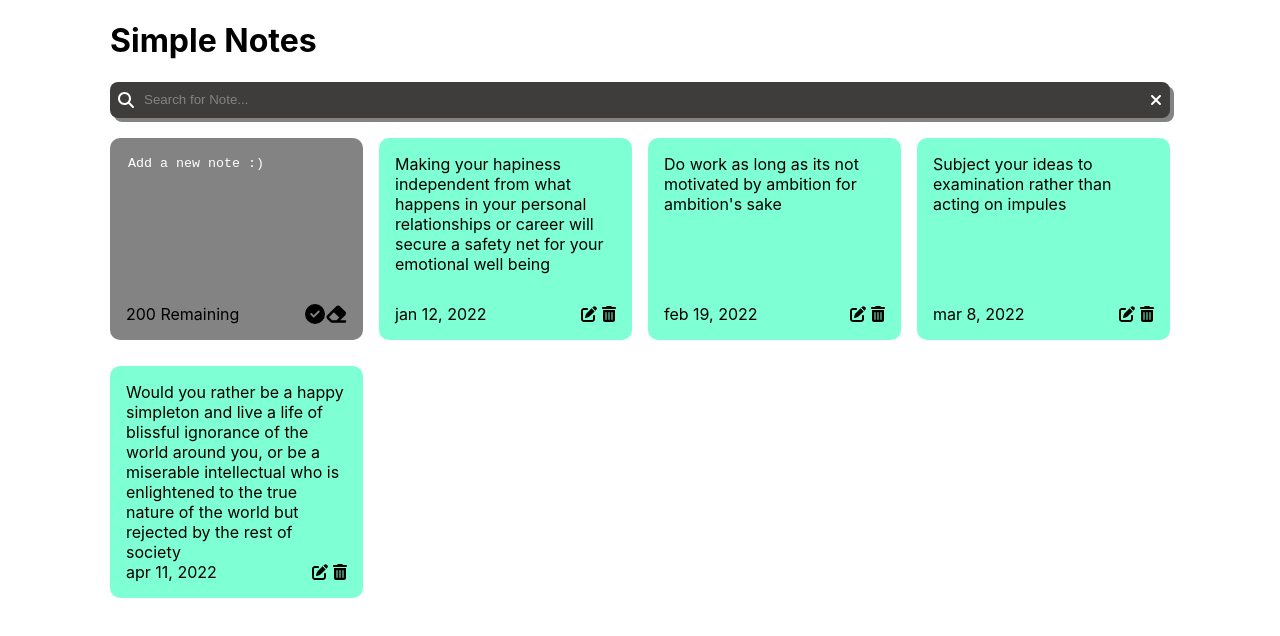
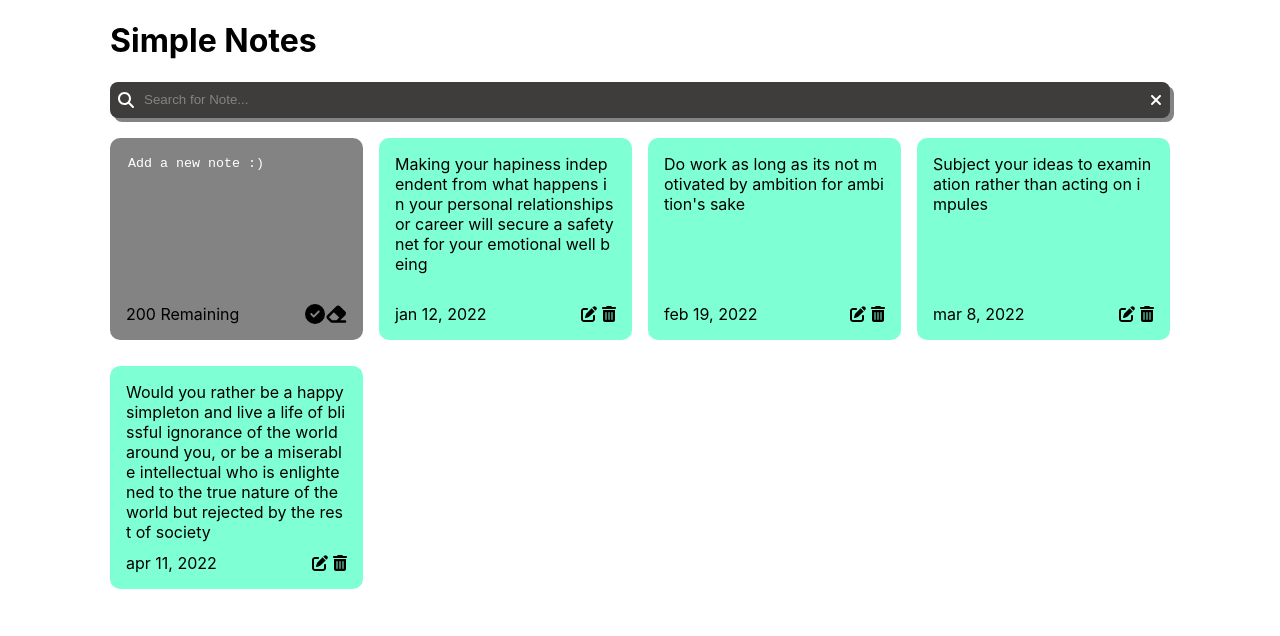
Before and after one commit to JubzCodes/simple-notes, a React (Create React App) app: page / in a window 1280 px wide. Shown: the top 636 px of the page. Built offline with nearby package versions, Linux system fonts and the light colour scheme; the HTML template or start-up script is replaced by a standard one.

Commit message:
fix text wrap for notes

```diff
--- a/src/App.css
+++ b/src/App.css
@@ -8,6 +8,8 @@
   padding: 1rem;
   min-height: 170px;
   white-space: pre-wrap;
+  word-break: break-all;
+  flex: 1;
 }
 
 .note.new {
@@ -56,6 +58,7 @@ textarea::placeholder {
   display: flex;
   flex-direction: row;
   justify-content: space-between;
+  padding-top: 5%;
 }
 
 .buttons {
```
